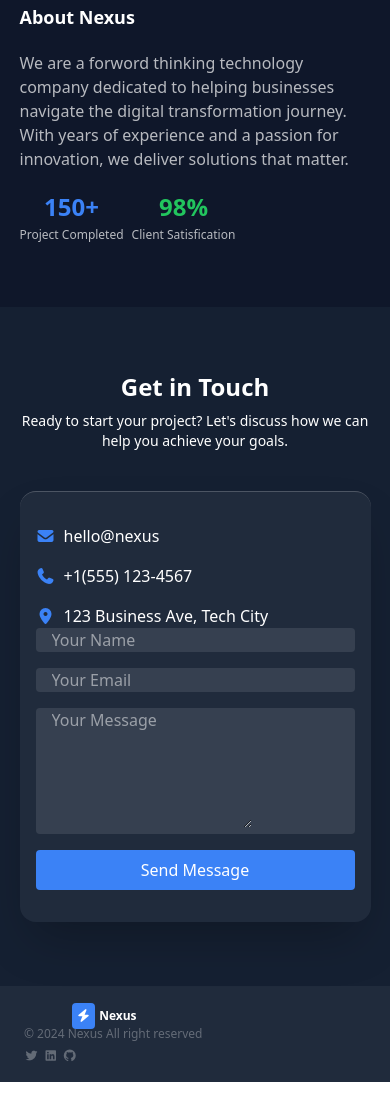
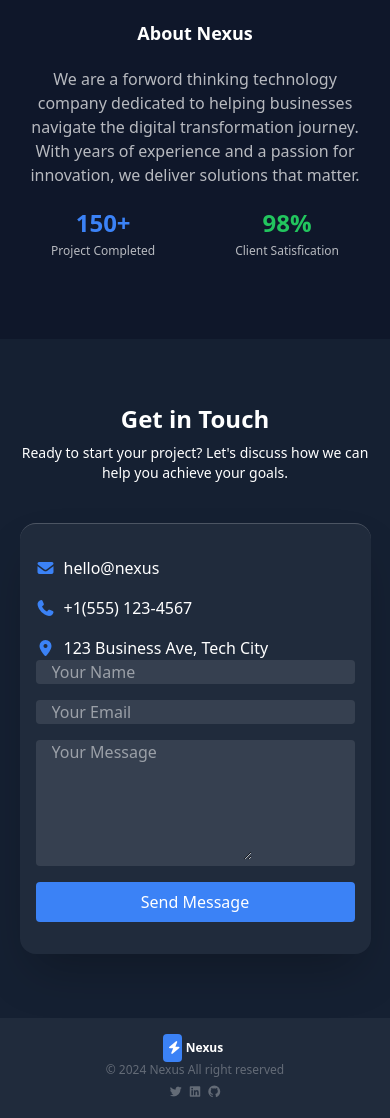
Before and after one commit to johneneh/tailwind-assignment, a website: page index.html in a window 390 px wide. Shown: the part 2167-3285 px from the top of the page. Before the commit the page ends 3249 px from the top, so only its background shows below. Drawn offline with Linux system fonts and the light colour scheme.

Commit message:
worked on responsivenes

```diff
--- a/index.html
+++ b/index.html
@@ -153,13 +153,13 @@
             </div>
 
 
-            <article class="flex flex-col gap-5 w-full md:w-1/2">
+            <article class="flex flex-col gap-5 w-full md:w-1/2 items-center justify-between py-4 md:items-start">
                 <h2 class="font-bold text-lg md:text-xl lg:text-2xl text-white">About Nexus</h2>
-                <p class="lg:text-xl text-white/70">
+                <p class="lg:text-xl text-white/70 text-center md:text-left">
                    We are a forword thinking technology company dedicated to helping businesses navigate the digital transformation journey. With years of experience and a passion for innovation, we deliver solutions that matter.
                 </p>
 
-                <div class="flex gap-2 sm:gap-4">
+                <div class="flex gap-20">
                     <p class="flex flex-col gap-1">
                         <span class="font-bold text-light-blue text-center md:text-lg text-2xl">150+</span>
                         <span class="text-xs text-center md:text-xs lg:text-base text-white/70">Project Completed</span>
@@ -222,9 +222,9 @@
 
     <!----------------------------------------------------FOOTER SECTION------------------------------------------------->
 
-    <footer class="bg-blue-shade/95 w-full px-6 py-4 ">
-       <div class="md:flex md:flex-row  flexjustify-between items-center">
-            <div class="ml-12">
+    <footer class="bg-blue-shade/95 w-full ">
+       <div class="flex flex-col md:flex-row lg:flex-row items-center justify-between py-4">
+            <div class="flex items-center md:ml-15">
                 <span class="bg-light-blue rounded pb-1 pl-1 ">
                     <i class="fa-solid fa-bolt text-white text-xs "></i>
                 </span>
@@ -235,7 +235,7 @@
                 &copy; 2024 Nexus All right reserved
             </div>
 
-            <div class="mr-8">
+            <div class="md:mr-15">
                 <i class="fa-brands fa-twitter text-white/30 text-xs"></i>
                 <i class="fa-brands fa-linkedin text-white/30 text-xs"></i>
                 <i class="fa-brands fa-github text-white/30 text-xs"></i>
```
Also changed, not shown: css/output.css.
